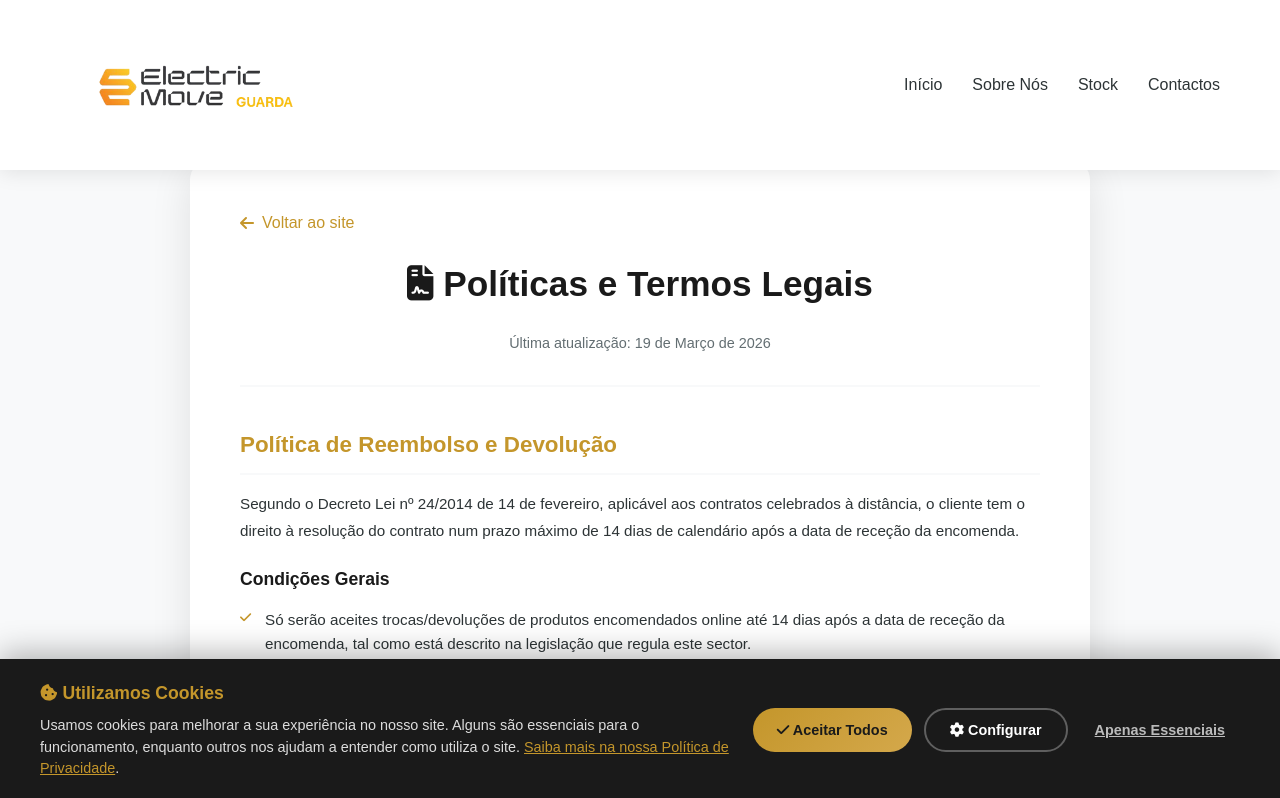
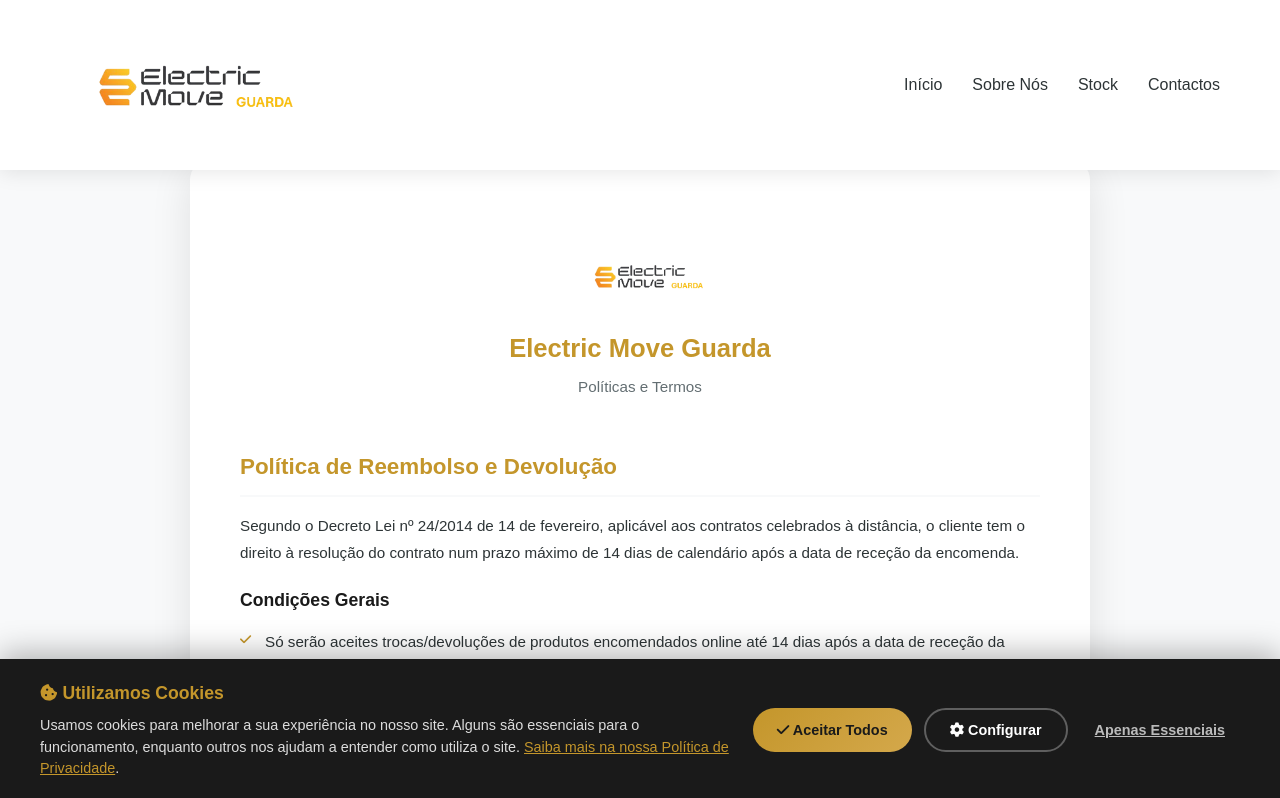
Before and after one commit to kaellovato/ElectricMoveGuarda, a website: page privacidade.html in a window 1280 px wide. Shown: the top 798 px of the page. Drawn offline with Linux system fonts and the light colour scheme.

Commit message:
style(privacidade): clean header with centered logo and simplified page title

```diff
--- a/privacidade.html
+++ b/privacidade.html
@@ -4,7 +4,7 @@
     <meta charset="UTF-8" />
     <meta name="viewport" content="width=device-width, initial-scale=1.0" />
     <meta name="robots" content="noindex, follow" />
-    <title>Políticas e Termos Legais - Electric Move Guarda</title>
+    <title>Electric Move Guarda</title>
 
     <!-- Security Headers -->
     <meta http-equiv="X-UA-Compatible" content="IE=edge" />
@@ -267,13 +267,13 @@
     <!-- Policy Content -->
     <main class="policy-page">
       <div class="policy-container">
-        <a href="index.html" class="back-link">
-          <i class="fas fa-arrow-left"></i> Voltar ao site
-        </a>
-
-        <div class="policy-header">
-          <h1><i class="fas fa-file-contract"></i> Políticas e Termos Legais</h1>
-          <p class="last-update">Última atualização: 19 de Março de 2026</p>
+        <!-- Clean header: logo + site name -->
+        <div class="policy-header" style="text-align:center; padding: 30px 0 10px; border-bottom: none;">
+          <a href="/" class="logo" style="display:inline-block;">
+            <img src="Logo2.png" alt="Electric Move Guarda" style="height:72px; width:auto; display:block; margin: 0 auto 8px;" />
+          </a>
+          <h1 style="margin:0; font-size:1.6rem; color:var(--primary-color);">Electric Move Guarda</h1>
+          <p class="last-update" style="color:var(--text-light); margin-top:6px; font-size:0.95rem">Políticas e Termos</p>
         </div>
 
         <section class="policy-section">
```
